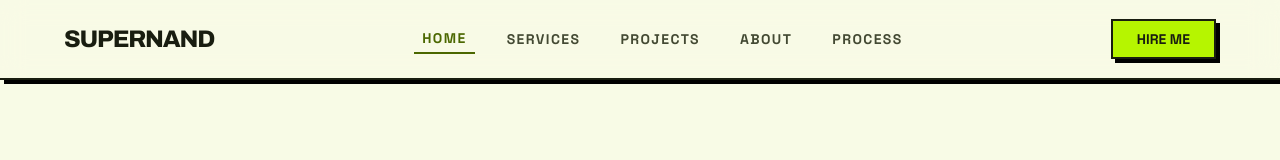
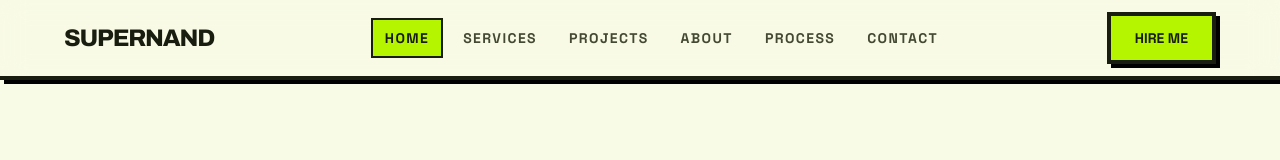
Before and after one commit to anandaadityap/supernand, a Next.js app: page / in a window 1280 px wide. Shown: the top 160 px of the page. Built offline with nearby package versions, Linux system fonts and the light colour scheme.

Commit message:
feat: add About, Process, and Contact sections and implement smooth scroll navigation with active section highlighting

```diff
--- a/src/app/page.tsx
+++ b/src/app/page.tsx
@@ -2,7 +2,10 @@ import { HeroSection } from '@/components/sections/HeroSection';
 import { StatsSection } from '@/components/sections/StatsSection';
 import { ServicesSection } from '@/components/sections/ServicesSection';
 import { PortfolioSection } from '@/components/sections/PortfolioSection';
+import { AboutSection } from '@/components/sections/AboutSection';
+import { ProcessSection } from '@/components/sections/ProcessSection';
 import { CTASection } from '@/components/sections/CTASection';
+import { ContactSection } from '@/components/sections/ContactSection';
 
 export default function Home() {
   return (
@@ -11,7 +14,10 @@ export default function Home() {
       <StatsSection />
       <ServicesSection />
       <PortfolioSection />
+      <AboutSection />
+      <ProcessSection />
       <CTASection />
+      <ContactSection />
     </>
   );
-}// deployed via GitHub Actions
+}
--- a/src/components/sections/HeroSection.tsx
+++ b/src/components/sections/HeroSection.tsx
@@ -34,7 +34,7 @@ export function HeroSection() {
   }, []);
 
   return (
-    <section ref={containerRef} className="pt-20">
+    <section id="hero" ref={containerRef} className="pt-20">
       <div className="max-w-[1440px] mx-auto px-4 md:px-16 py-12 md:py-[120px] grid md:grid-cols-12 gap-6 items-center">
         {/* Left Content - 8 cols */}
         <div className="md:col-span-8 space-y-6">
--- a/src/components/sections/Navbar.tsx
+++ b/src/components/sections/Navbar.tsx
@@ -7,73 +7,165 @@ import { Menu, X } from "lucide-react";
 import { motion, AnimatePresence } from "framer-motion";
 
 const navLinks = [
-  { href: "/", label: "Home", isHome: true },
-  { href: "/#services", label: "Services" },
-  { href: "/#portfolio", label: "Projects" },
-  { href: "/#about", label: "About" },
-  { href: "/#process", label: "Process" },
+  { href: "/#hero", label: "Home", section: "hero" },
+  { href: "/#services", label: "Services", section: "services" },
+  { href: "/#portfolio", label: "Projects", section: "portfolio" },
+  { href: "/#about", label: "About", section: "about" },
+  { href: "/#process", label: "Process", section: "process" },
+  { href: "/#contact", label: "Contact", section: "contact" },
 ];
+
+// Smooth scroll to section function
+const scrollToSection = (sectionId: string) => {
+  const element = document.getElementById(sectionId);
+  if (element) {
+    const navHeight = 80; // navbar height
+    const elementPosition = element.getBoundingClientRect().top + window.scrollY;
+    window.scrollTo({
+      top: elementPosition - navHeight,
+      behavior: "smooth",
+    });
+  }
+};
+
+// Handle link click for hash navigation
+const handleNavClick = (e: React.MouseEvent<HTMLAnchorElement>, href: string) => {
+  if (href.startsWith("/#")) {
+    e.preventDefault();
+    const sectionId = href.replace("/#", "");
+    scrollToSection(sectionId);
+  }
+};
 
 export default function Navbar() {
   const [isScrolled, setIsScrolled] = useState(false);
   const [isMobileOpen, setIsMobileOpen] = useState(false);
+  const [activeSection, setActiveSection] = useState("hero");
   const pathname = usePathname();
 
   useEffect(() => {
+    // Store section positions at page load and on resize
+    let sectionPositions: { id: string; top: number; bottom: number }[] = [];
+
+    const updateSectionPositions = () => {
+      sectionPositions = [
+        { id: "hero", top: 0, bottom: 0 },
+        { id: "services", top: 0, bottom: 0 },
+        { id: "portfolio", top: 0, bottom: 0 },
+        { id: "about", top: 0, bottom: 0 },
+        { id: "process", top: 0, bottom: 0 },
+        { id: "contact", top: 0, bottom: 0 },
+      ];
+
+      sectionPositions.forEach((section) => {
+        const el = document.getElementById(section.id);
+        if (el) {
+          const rect = el.getBoundingClientRect();
+          section.top = window.scrollY + rect.top;
+          section.bottom = window.scrollY + rect.bottom;
+        }
+      });
+    };
+
     const handleScroll = () => {
       setIsScrolled(window.scrollY > 50);
+
+      const scrollY = window.scrollY;
+      const viewportMid = scrollY + 200; // Use midpoint of viewport for detection
+
+      // Find the section we're currently in based on viewport midpoint
+      let active = "hero";
+      for (let i = sectionPositions.length - 1; i >= 0; i--) {
+        if (viewportMid >= sectionPositions[i].top) {
+          active = sectionPositions[i].id;
+          break;
+        }
+      }
+
+      setActiveSection(active);
     };
-    window.addEventListener("scroll", handleScroll);
-    return () => window.removeEventListener("scroll", handleScroll);
+
+    const handleResize = () => {
+      updateSectionPositions();
+    };
+
+    // Initialize
+    updateSectionPositions();
+
+    window.addEventListener("scroll", handleScroll, { passive: true });
+    window.addEventListener("resize", handleResize);
+    handleScroll(); // Initial check
+
+    return () => {
+      window.removeEventListener("scroll", handleScroll);
+      window.removeEventListener("resize", handleResize);
+    };
+  }, []);
+
+  // Handle initial hash on page load
+  useEffect(() => {
+    if (typeof window !== "undefined" && window.location.hash) {
+      const sectionId = window.location.hash.replace("#", "");
+      setTimeout(() => {
+        scrollToSection(sectionId);
+      }, 100);
+    }
   }, []);
 
   const isAdmin = pathname?.startsWith("/admin");
 
   if (isAdmin) return null;
 
+  const closeMobileMenu = () => setIsMobileOpen(false);
+
   return (
     <nav
-      className="fixed top-0 left-0 right-0 z-50 bg-brand-bg/60 backdrop-blur-md border-b-2 border-brand-text h-20 flex items-center transition-all duration-300"
+      className="fixed top-0 left-0 right-0 z-50 bg-brand-bg/60 backdrop-blur-md border-b-4 border-brand-text h-20 flex items-center transition-all duration-300"
       style={{ boxShadow: '4px 4px 0px 0px rgba(0,0,0,1)' }}
     >
       <div className="max-w-[1440px] w-full mx-auto px-4 md:px-16 flex items-center justify-between">
         {/* Logo - SUPERNAND */}
         <Link
-          href="/"
+          href="/#hero"
+          onClick={(e) => {
+            handleNavClick(e, "/#hero");
+          }}
           className="text-2xl font-archivo font-black tracking-tighter text-brand-text"
         >
           SUPERNAND
         </Link>
 
         {/* Desktop Nav */}
-        <div className="hidden md:flex items-center gap-6">
+        <div className="hidden md:flex items-center gap-2">
           {navLinks.map((link) => (
-            <Link
+            <a
               key={link.href}
               href={link.href}
-              className={`font-space text-sm font-bold uppercase tracking-widest transition-all duration-200 px-2 py-1 ${
-                link.isHome
-                  ? 'text-brand-secondary border-b-2 border-brand-secondary'
-                  : 'text-brand-muted hover:bg-brand-primary hover:text-brand-text'
+              onClick={(e) => handleNavClick(e, link.href)}
+              className={`font-space text-sm font-bold uppercase tracking-widest transition-all duration-200 px-3 py-2 ${
+                activeSection === link.section
+                  ? 'bg-brand-primary text-brand-text border-2 border-brand-text'
+                  : 'text-brand-muted hover:bg-brand-primary hover:text-brand-text hover:border-2 hover:border-brand-text'
               }`}
             >
               {link.label}
-            </Link>
+            </a>
           ))}
         </div>
 
-        {/* Hire Me Button */}
-        <Link
+        {/* CTA Button */}
+        <a
           href="/#contact"
-          className="hidden md:block bg-brand-primary text-brand-text border-2 border-brand-text font-space text-sm font-bold uppercase px-6 py-2 transition-all duration-200 hover:translate-x-[-2px] hover:translate-y-[-2px]"
+          onClick={(e) => handleNavClick(e, "/#contact")}
+          className="hidden md:block bg-brand-primary text-brand-text border-4 border-brand-text font-space text-sm font-bold uppercase px-6 py-3 transition-all duration-200 hover:translate-x-[-2px] hover:translate-y-[-2px]"
           style={{ boxShadow: '4px 4px 0px 0px rgba(0,0,0,1)' }}
         >
           Hire Me
-        </Link>
+        </a>
 
         {/* Mobile Menu Button */}
         <button
-          className="w-10 h-10 border-2 border-brand-text flex items-center justify-center text-brand-text hover:border-brand-primary hover:text-brand-primary transition-all duration-200 md:hidden"
+          className="w-10 h-10 border-4 border-brand-text flex items-center justify-center text-brand-text hover:border-brand-primary hover:text-brand-primary transition-all duration-200 md:hidden"
           onClick={() => setIsMobileOpen(!isMobileOpen)}
           aria-label="Toggle menu"
         >
@@ -85,31 +177,42 @@ export default function Navbar() {
       <AnimatePresence>
         {isMobileOpen && (
           <motion.div
-            initial={{ opacity: 0, height: 0 }}
-            animate={{ opacity: 1, height: "auto" }}
-            exit={{ opacity: 0, height: 0 }}
+            initial={{ opacity: 0, y: -20 }}
+            animate={{ opacity: 1, y: 0 }}
+            exit={{ opacity: 0, y: -20 }}
             transition={{ duration: 0.2, ease: "easeOut" }}
-            className="md:hidden absolute top-20 left-0 right-0 bg-brand-bg/95 backdrop-blur-sm border-2 border-brand-text border-t-0"
+            className="md:hidden absolute top-20 left-0 right-0 bg-brand-bg/95 backdrop-blur-sm border-4 border-t-0 border-brand-text"
+            style={{ boxShadow: '4px 4px 0px 0px rgba(0,0,0,1)' }}
           >
-            <div className="p-6 flex flex-col gap-4">
+            <div className="p-6 flex flex-col gap-2">
               {navLinks.map((link) => (
-                <Link
+                <a
                   key={link.href}
                   href={link.href}
-                  className="text-base font-mono font-bold uppercase text-brand-muted hover:text-brand-primary transition-colors duration-200 py-2 border-b border-brand-text/20 last:border-0"
-                  onClick={() => setIsMobileOpen(false)}
+                  onClick={(e) => {
+                    handleNavClick(e, link.href);
+                    closeMobileMenu();
+                  }}
+                  className={`text-base font-space font-bold uppercase py-3 px-4 transition-all duration-200 ${
+                    activeSection === link.section
+                      ? 'bg-brand-primary text-brand-text border-2 border-brand-text'
+                      : 'text-brand-muted hover:bg-brand-surface hover:text-brand-text border-2 border-transparent'
+                  }`}
                 >
                   {link.label}
-                </Link>
+                </a>
               ))}
-              <Link
+              <a
                 href="/#contact"
-                className="bg-brand-primary text-brand-text border-2 border-brand-text font-space text-sm font-bold uppercase px-6 py-3 text-center mt-2"
+                onClick={(e) => {
+                  handleNavClick(e, "/#contact");
+                  closeMobileMenu();
+                }}
+                className="bg-brand-primary text-brand-text border-4 border-brand-text font-space text-base font-bold uppercase px-6 py-4 text-center mt-4"
                 style={{ boxShadow: '4px 4px 0px 0px rgba(0,0,0,1)' }}
-                onClick={() => setIsMobileOpen(false)}
               >
                 Hire Me
-              </Link>
+              </a>
             </div>
           </motion.div>
         )}
```
